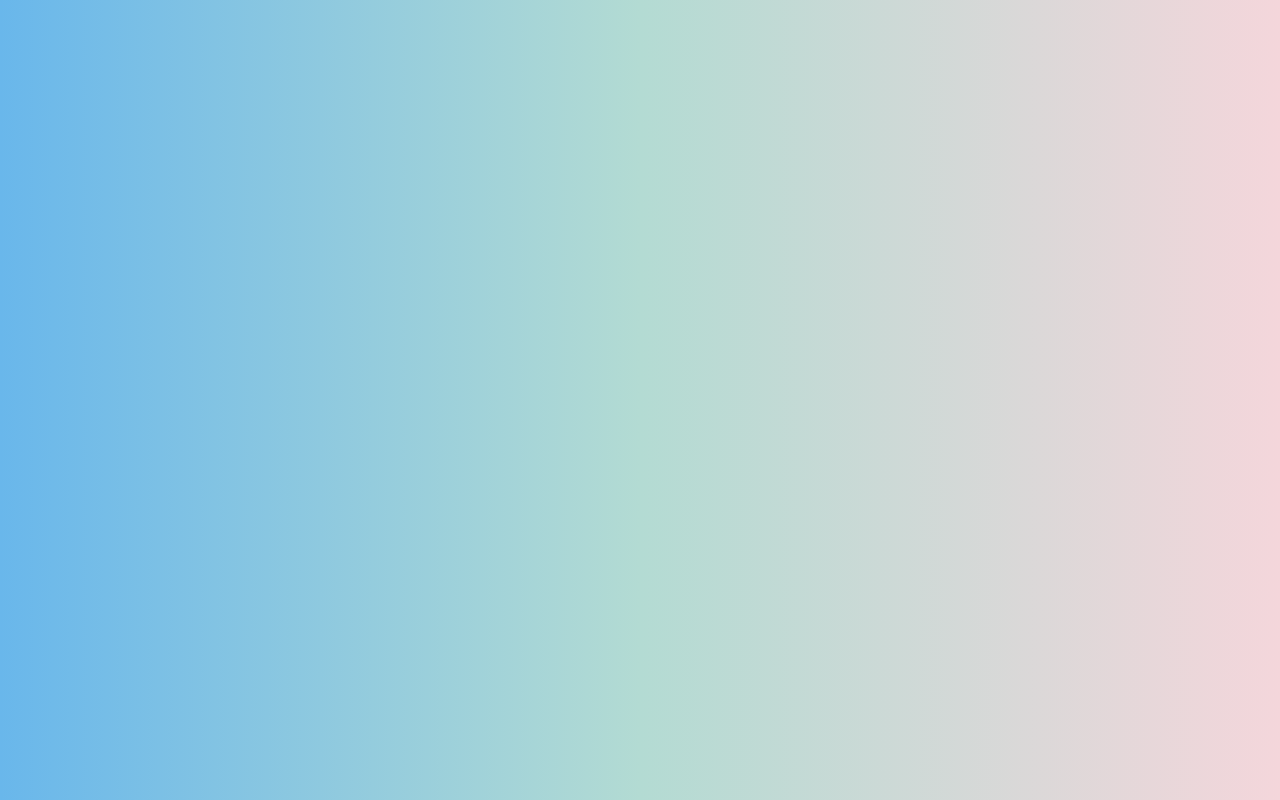
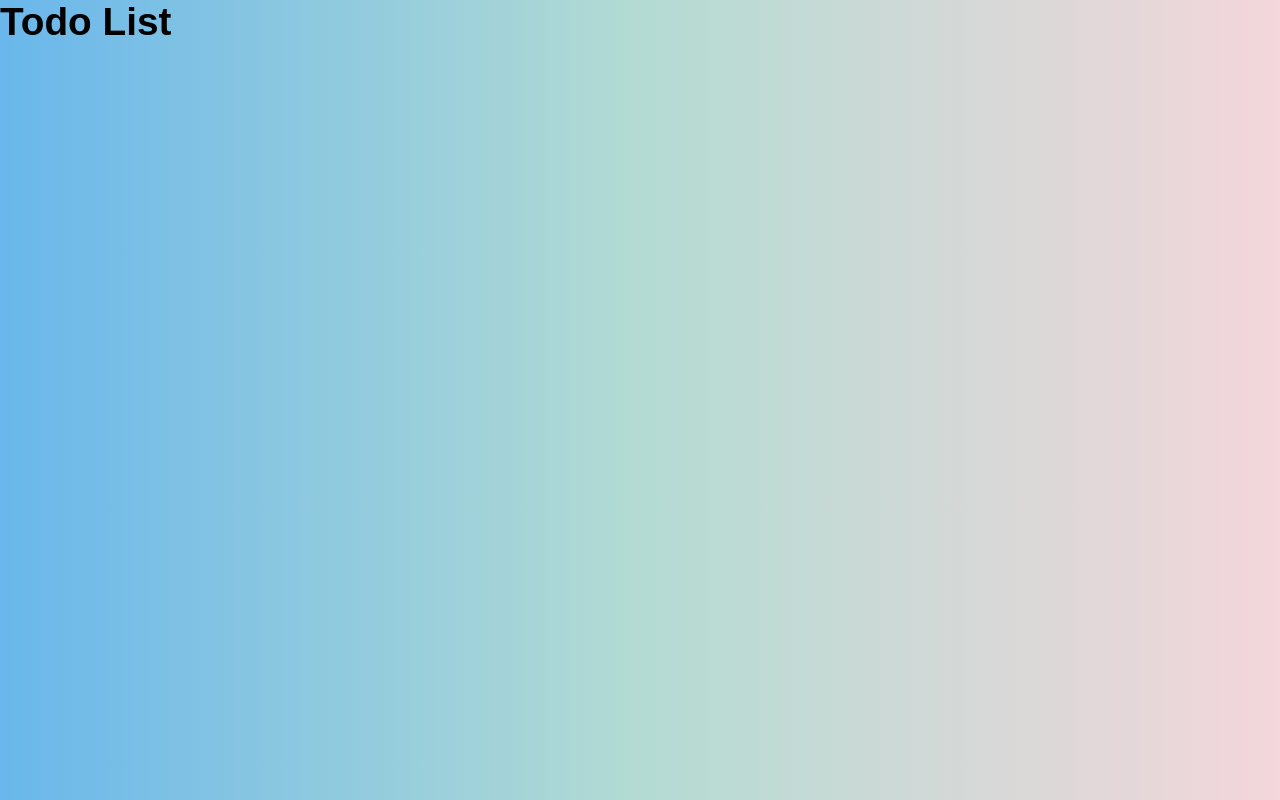
Before and after one commit to vanessanaja/React-todo-list, a React (Create React App) app: page / in a window 1280 px wide. Built offline with nearby package versions, Linux system fonts and the light colour scheme.

Commit message:
create and render bare TodoList component

```diff
--- a/src/App.js
+++ b/src/App.js
@@ -6,7 +6,7 @@ class App extends Component {
   render() {
     return (
       <div>
-
+        <TodoList />
       </div>
     );
   }
--- a/src/TodoList.js
+++ b/src/TodoList.js
@@ -5,6 +5,19 @@ import React, { Component } from "react";
 // import { CSSTransition, TransitionGroup } from "react-transition-group";
 
 class TodoList extends Component {
+  constructor(props){
+    super(props);
+    this.state = {todos: []};
+  }
+  render(){
+    return (
+      <div>
+        <h1>Todo List</h1>
+        <ul>
 
+        </ul>
+      </div>
+    )
+  }
 }
 export default TodoList;
```
Also changed, not shown: src/Todo.js (+9 -1 lines).
